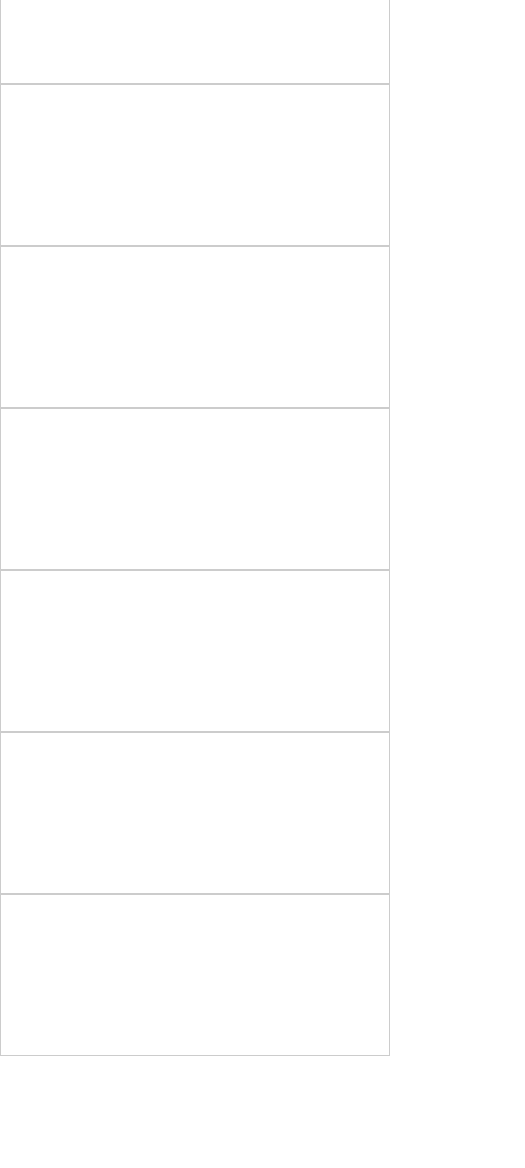
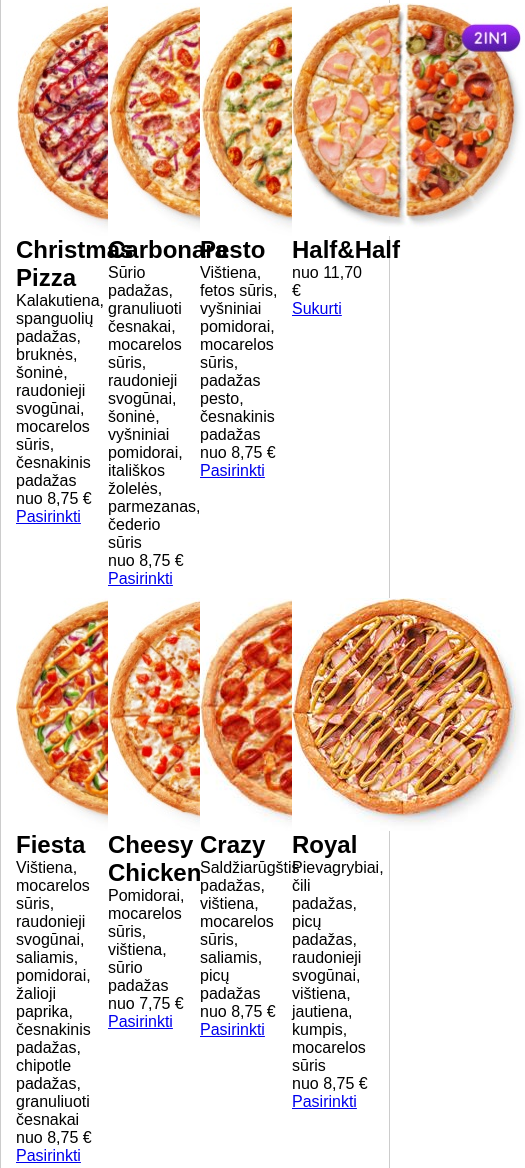
Before and after one commit to Katerynukr/dodo-pica, a plain HTML site: page index.html in a window 390 px wide. Shown: the part 432-1600 px from the top of the page, 525 px wide, since content can reach past the window. Before the commit the page ends 1488 px from the top, so only its background shows below. Drawn offline with Linux system fonts and the light colour scheme.

Commit message:
js pizza

```diff
--- a/index.html
+++ b/index.html
@@ -25,8 +25,73 @@
     </div>
     <!--  pizza -->
     <div class="container">
-        <div class="row">
-
+        <div class="row" id="pizza">
+           <!-- <div class="item col-3">
+               <div class="item-img">
+                   <img src="./img/pizzas/4-seasons.jpg" alt="pizza">
+               </div>
+               <div class="item-description">
+                    <h2 .class="item-name"></h2>
+                    <p .class="item-ingredients"></p>
+               </div>
+               <div class="price-select">
+                   <p class="price"></p>
+                   <a href="#" class="select"></a>
+               </div>
+           </div>
+           <div class="item col-3">
+            <div class="item-img">
+                <img src="./img/pizzas/4-seasons.jpg" alt="pizza">
+            </div>
+            <div class="item-description">
+                 <h2 .class="item-name"></h2>
+                 <p .class="item-ingredients"></p>
+            </div>
+            <div class="price-select">
+                <p class="price"></p>
+                <a href="#" class="select"></a>
+            </div>
+        </div>
+        <div class="item col-3">
+            <div class="item-img">
+                <img src="./img/pizzas/4-seasons.jpg" alt="pizza">
+            </div>
+            <div class="item-description">
+                 <h2 .class="item-name"></h2>
+                 <p .class="item-ingredients"></p>
+            </div>
+            <div class="price-select">
+                <p class="price"></p>
+                <a href="#" class="select"></a>
+            </div>
+        </div>
+        <div class="item col-3">
+            <div class="item-img">
+                <img src="./img/pizzas/4-seasons.jpg" alt="pizza">
+            </div>
+            <div class="item-description">
+                 <h2 .class="item-name"></h2>
+                 <p .class="item-ingredients"></p>
+            </div>
+            <div class="price-select">
+                <p class="price"></p>
+                <a href="#" class="select"></a>
+            </div>
+        </div>
+        <div class="item col-3">
+            <div class="item-img">
+                <img src="./img/pizzas/4-seasons.jpg" alt="pizza">
+            </div>
+            <div class="item-description">
+                 <h2 .class="item-name"></h2>
+                 <p .class="item-ingredients"></p>
+            </div>
+            <div class="price-select">
+                <p class="price"></p>
+                <a href="#" class="select"></a>
+            </div>
+        </div>
+             -->
         </div>
     </div>
     <!--  appetizers -->
@@ -66,4 +131,5 @@
         </div>
     </div>
 </body>
+<script src="./js/main.js" type="module"></script>
 </html>
--- a/data/pazza-data.js
+++ b/js/data/pizza-data.js
@@ -3,169 +3,193 @@ const pizzaData = {
     title1: 'Picos',
     items: [
     {
-        photo: 'christmas-pizza.jpg',
+        photoPath: './img/pizzas/christmas-pizza.jpg',
         title: 'Christmas Pizza',
+        alt: 'Christmas Pizza',
         description: 'Kalakutiena, spanguolių padažas, bruknės, šoninė, raudonieji svogūnai, mocarelos sūris, česnakinis padažas',
         price: 'nuo 8,75 €',
         button: 'Pasirinkti'
     },
     {
-        photo: 'carbonara.jpg',
+        photoPath: './img/pizzas/carbonara.jpg',
         title: 'Carbonara',
+        alt: 'Carbonara',
         description: 'Sūrio padažas, granuliuoti česnakai, mocarelos sūris, raudonieji svogūnai, šoninė, vyšniniai pomidorai, itališkos žolelės, parmezanas, čederio sūris',
         price: 'nuo 8,75 €',
         button: 'Pasirinkti'
     },
     {
-        photo: 'pesto.jpg',
+        photoPath: './img/pizzas/pesto.jpg',
         title: 'Pesto',
+        alt: 'Pesto',
         description: 'Vištiena, fetos sūris, vyšniniai pomidorai, mocarelos sūris, padažas pesto, česnakinis padažas',
         price: 'nuo 8,75 €',
         button: 'Pasirinkti'
     },
     {
-        photo: 'half&half.jpg',
+        photoPath: './img/pizzas/half&half.jpg',
         title: 'Half&Half',
+        alt: 'Half&Half',
         description: '',
         price: 'nuo 11,70 €',
         button: 'Sukurti'
     },
     {
-        photo: 'fiesta.jpg',
+        photoPath: './img/pizzas/fiesta.jpg',
         title: 'Fiesta',
+        alt: 'Fiesta',
         description: 'Vištiena, mocarelos sūris, raudonieji svogūnai, saliamis, pomidorai, žalioji paprika, česnakinis padažas, chipotle padažas, granuliuoti česnakai',
         price: 'nuo 8,75 €',
         button: 'Pasirinkti'
     },
     {
-        photo: 'cheesy-chiken.jpg',
+        photoPath: './img/pizzas/cheesy-chiken.jpg',
         title: 'Cheesy Chicken',
+        alt: 'Cheesy Chicken',
         description: 'Pomidorai, mocarelos sūris, vištiena, sūrio padažas',
         price: 'nuo 7,75 €',
         button: 'Pasirinkti'
     },
     {
-        photo: 'crazy.jpg',
+        photoPath: './img/pizzas/crazy.jpg',
         title: 'Crazy',
+        alt: 'Crazy',
         description: 'Saldžiarūgštis padažas, vištiena, mocarelos sūris, saliamis, picų padažas',
         price: 'nuo 8,75 €',
         button: 'Pasirinkti'
     },
     {
-        photo: 'royal.jpg',
+        photoPath: './img/pizzas/royal.jpg',
         title: 'Royal',
+        alt: 'Royal',
         description: 'Pievagrybiai, čili padažas, picų padažas, raudonieji svogūnai, vištiena, jautiena, kumpis, mocarelos sūris',
         price: 'nuo 8,75 €',
         button: 'Pasirinkti'
     },
     {
-        photo: '4-seasons.jpg',
+        photoPath: './img/pizzas/4-seasons.jpg',
         title: '4 seasons',
+        alt: '4 seasons',
         description: 'Pievagrybiai, pomidorai, mocarelos sūris, kumpis, saliamis, picų padažas, fetos sūris, itališkos žolelės',
         price: 'nuo 7,75 €',
         button: 'Pasirinkti'
     },
     {
-        photo: 'dodo.jpg',
+        photoPath: './img/pizzas/dodo.jpg',
         title: 'Dodo',
+        alt: 'Dodo',
         description: 'Pievagrybiai, pomidorai, mocarelos sūris, kumpis, saliamis, žalioji paprika, picų padažas',
         price: 'nuo 7,75 €',
         button: 'Pasirinkti'
     },
     {
-        photo: 'chiken-bbq.jpg',
+        photoPath: './img/pizzas/chiken-bbq.jpg',
         title: 'Chicken BBQ',
+        alt: 'Chicken BBQ',
         description: 'Mocarelos sūris, šoninė, vištiena, raudonieji svogūnai, picų padažas, bbq padažas',
         price: 'nuo 7,75 €',
         button: 'Pasirinkti'
     },
     {
-        photo: 'mexican.jpg',
+        photoPath: './img/pizzas/mexican.jpg',
         title: 'Mexican',
+        alt: 'Mexican',
         description: 'Pievagrybiai, picų padažas, jalapeno griežinėliai, žalioji paprika, vištiena, saliamis, mocarelos sūris, pomidorai',
         price: 'nuo 8,75 €',
         button: 'Pasirinkti'
     },
     {
-        photo: 'pepperoni.jpg',
+        photoPath: './img/pizzas/pepperoni.jpg',
         title: 'Pepperoni',
+        alt: 'Pepperoni',
         description: 'Picų padažas, mocarelos sūris, saliamis',
         price: 'nuo 8,75 €',
         button: 'Pasirinkti'
     },
     {
-        photo: 'champion.jpg',
+        photoPath: './img/pizzas/champion.jpg',
         title: 'Champion',
+        alt: 'Champion',
         description: 'Pievagrybiai, mocarelos sūris, kumpis, picų padažas',
         price: 'nuo 6,75 €',
         button: 'Pasirinkti'
     },
     {
-        photo: 'ranch.jpg',
+        photoPath: './img/pizzas/ranch.jpg',
         title: 'Ranch',
+        alt: 'Ranch',
         description: 'Česnakinis padažas, pomidorai, mocarelos sūris, kumpis, vištiena, granuliuoti česnakai',
         price: 'nuo 8,75 €',
         button: 'Pasirinkti'
     },
     {
-        photo: 'cheeseburger.jpg',
+        photoPath: './img/pizzas/cheeseburger.jpg',
         title: 'Cheeseburger',
+        alt: 'Cheeseburger',
         description: 'Mocarelos sūris, pomidorai, šoninė, jautiena, raudonieji svogūnai, marinuoti agurkai, picų padažas',
         price: 'nuo 7,75 €',
         button: 'Pasirinkti'
     },
     {
-        photo: 'havaiian.jpg',
+        photoPath: './img/pizzas/havaiian.jpg',
         title: 'Hawaiian',
+        alt: 'Hawaiian',
         description: 'Picų padažas, ananasai, mocarelos sūris, kumpis',
         price: 'nuo 7,75 €',
         button: 'Pasirinkti'
     },
     {
-        photo: 'spicy.jpg',
+        photoPath: './img/pizzas/spicy.jpg',
         title: 'Spicy',
+        alt: 'Spicy',
         description: 'Mocarelos sūris, čili padažas, jalapeno griežinėliai, saliamis, picų padažas, medžiotojų dešrelės',
         price: 'nuo 7,75 €',
         button: 'Pasirinkti'
     },
     {
-        photo: 'margherita.jpg',
+        photoPath: './img/pizzas/margherita.jpg',
         title: 'Margherita',
+        alt: 'Margherita',
         description: 'Picų padažas, mocarelos sūris, pomidorai, itališkos žolelės',
         price: 'nuo 6,75 €',
         button: 'Pasirinkti'
     },
     {
-        photo: 'seafood.jpg',
+        photoPath: './img/pizzas/seafood.jpg',
         title: 'Seafood',
+        alt: 'Seafood',
         description: 'Mocarelos sūris, šoninė, vištiena, krevetės, picų padažas',
         price: 'nuo 8,75 €',
         button: 'Pasirinkti'
     },
     {
-        photo: 'the-meats.jpg',
+        photoPath: './img/pizzas/the-meats.jpg',
         title: 'The Meats',
+        alt: 'The Meats',
         description: 'Medžiotojų dešrelės, mocarelos sūris, šoninė, kumpis, jautiena, picų padažas',
         price: 'nuo 7,75 €',
         button: 'Pasirinkti'
     },
     {
-        photo: 'vegetarian.jpg',
+        photoPath: './img/pizzas/vegetarian.jpg',
         title: 'Vegetarian',
+        alt: 'Vegetarian',
         description: 'Pievagrybiai, fetos sūris, picų padažas, marinuoti agurkai, juodosios alyvuogės, žalioji paprika, raudonieji svogūnai, mocarelos sūris, pomidorai, itališkos žolelės',
         price: 'nuo 7,75 €',
         button: 'Pasirinkti'
     },
     {
-        photo: 'cheese.jpg',
+        photoPath: './img/pizzas/cheese.jpg',
         title: 'Cheese',
+        alt: 'Cheese',
         description: 'Mocarelos sūris, picų padažas, fetos suгis, itališkos žolelės',
         price: 'nuo 6,75 €',
         button: 'Pasirinkti'
     },
     {
-        photo: 'picos-pyragas.jpg',
+        photoPath: './img/pizzas/picos-pyragas.jpg',
         title: 'Picos pyragas',
+        alt: 'Picos pyragas',
         description: 'Bruknės, ananasai, sutirštintas pienas',
         price: 'nuo 6,75 €',
         button: 'Pasirinkti'
--- /dev/null
+++ b/js/main.js
@@ -0,0 +1,6 @@
+// pizza import
+import {RenderSinglePizza} from './pizza/RenderSinglePizza.js';
+import { pizzaData } from './data/pizza-data.js';
+
+//pizza
+new RenderSinglePizza(pizzaData);
--- /dev/null
+++ b/js/pizza/RenderSinglePizza.js
@@ -0,0 +1,57 @@
+class RenderSinglePizza {
+    constructor(params){
+        this.selector = params.selector;
+        this.img = params.photoPath;
+        this.buttonName = params.button;
+        this.pizzaName = params.title;
+        this.description = params.description;
+        this.price = params.price;
+        this.alt = params.alt;
+        this.items = params.items;
+
+        this.DOM = null;
+        this.init();
+    }
+
+    init(){
+        if(!this.isValidSelector()){
+            return;
+        }
+        this.generateHTML();
+    }
+
+    isValidSelector(){
+        const DOM = document.querySelector(this.selector);
+        console.log(DOM);
+        if (!DOM) {
+            console.log('asdaa');
+            return false;
+        }
+        this.DOM = DOM;
+        return true;
+    }
+
+    generateHTML(){
+        let HTML ='';
+        for(let i = 0; i < this.items.length; i++ ){
+            let pizza = this.items[i];
+        HTML  += ` <div class="item col-3">
+                        <div class="item-img">
+                            <img src="${pizza.photoPath}" alt="${pizza.alt}">
+                        </div>
+                        <div class="item-description">
+                            <h2 .class="item-name">${pizza.title}</h2>
+                            <p .class="item-ingredients">${pizza.description}</p>
+                        </div>
+                        <div class="price-select">
+                            <p class="price">${pizza.price}</p>
+                            <a href="#" class="select">${pizza.button}</a>
+                        </div>
+                    </div>`;
+        }
+
+        this.DOM.insertAdjacentHTML('beforeend', HTML);
+    }
+
+}
+export{RenderSinglePizza}
```
Also changed, not shown: js/data/appetizers-data.js (renamed from data/appetizers-data.js), js/data/desserts-data.js (renamed from data/desserts-data.js), js/data/drinks-data.js (renamed from data/drinks-data.js).
